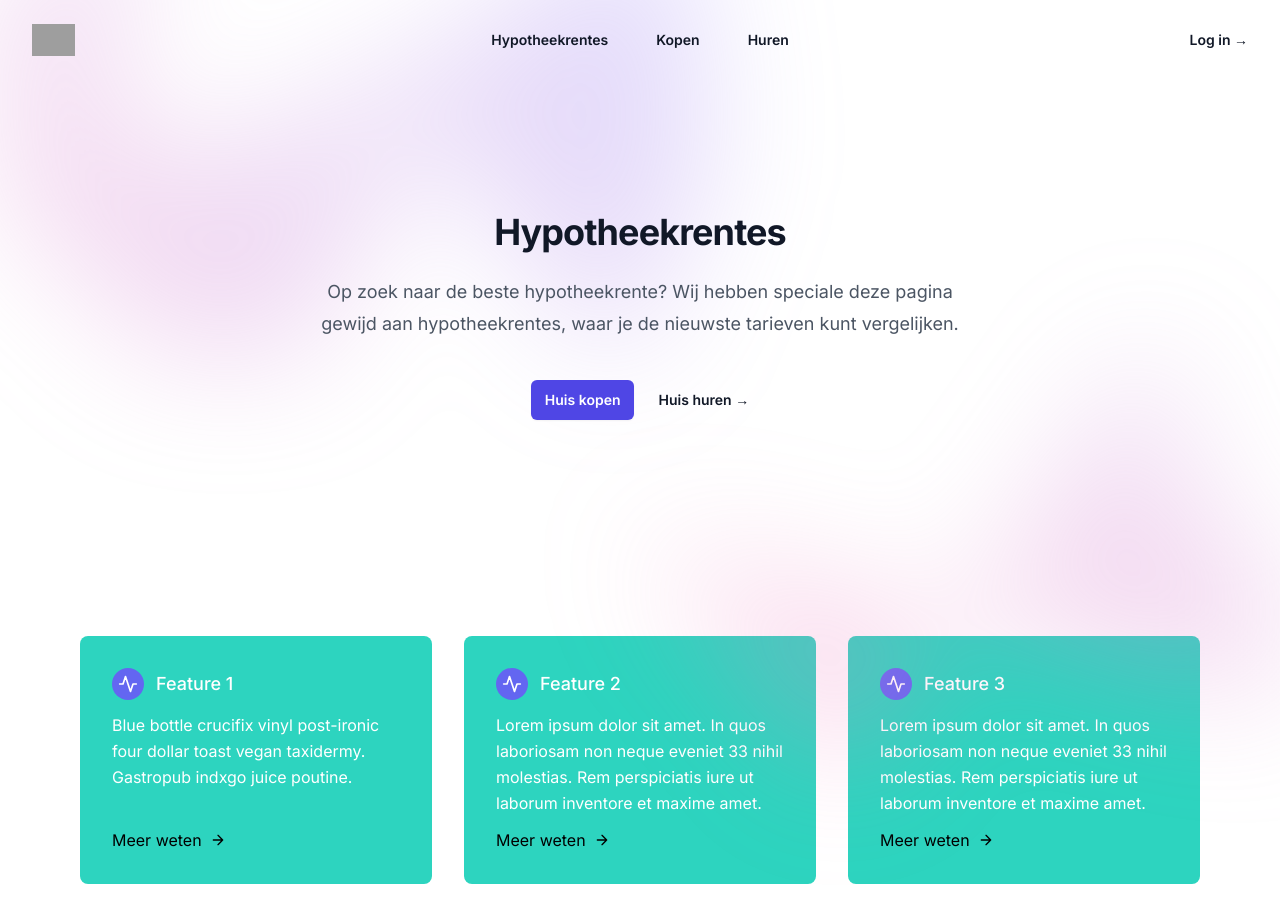
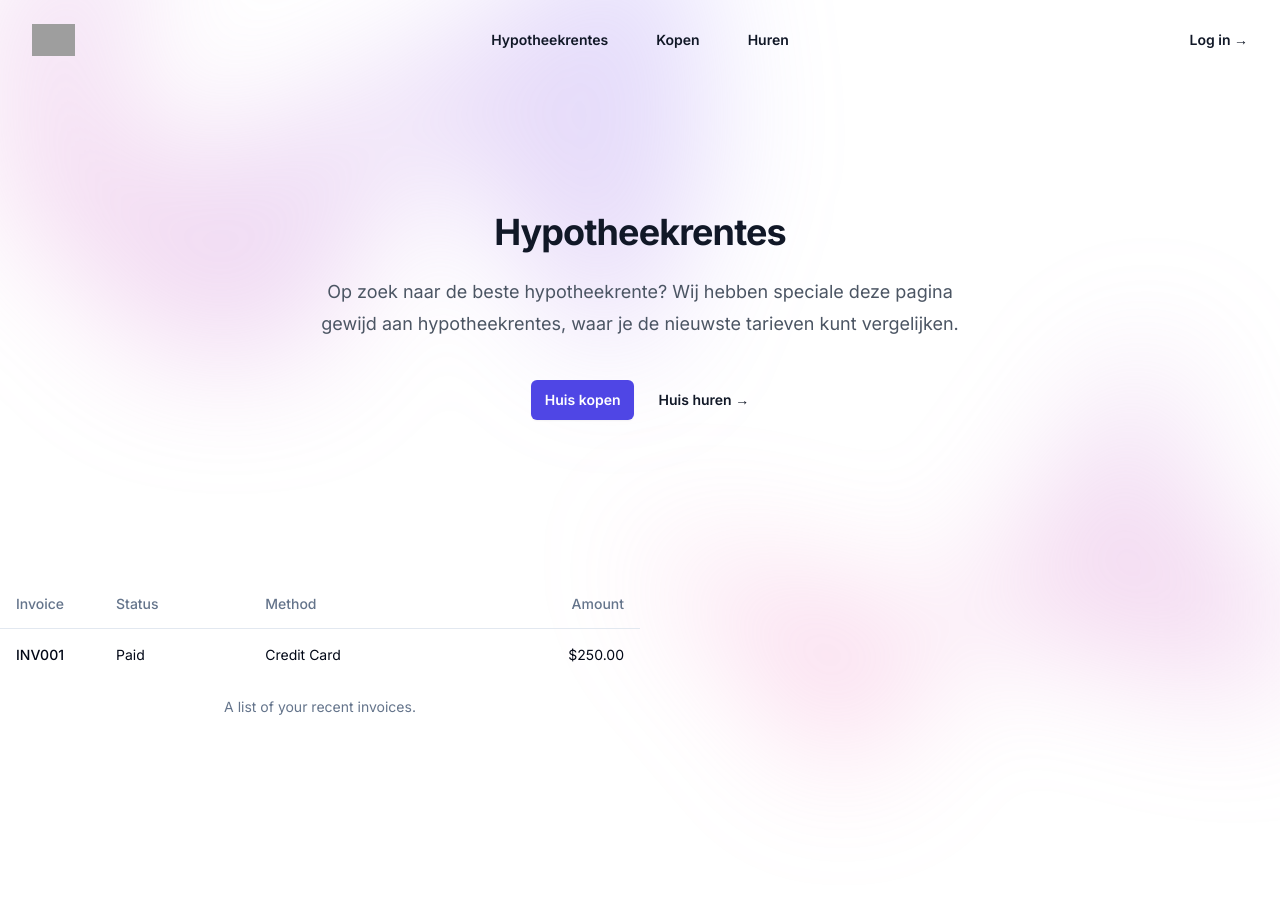
Before and after one commit to larsdeklijne/HuizenMarktData, a Next.js app: page /hypotheekrentes in a window 1280 px wide. After the commit the page ends 800 px from the top, so only its background shows below. Built offline with nearby package versions, Linux system fonts and the light colour scheme; grey boxes are pictures that could not be loaded.

Commit message:
imported shadcn table component, created own custom component from it

```diff
--- a/app/globals.css
+++ b/app/globals.css
@@ -1,3 +1,76 @@
 @tailwind base;
 @tailwind components;
 @tailwind utilities;
+
+@layer base {
+  :root {
+    --background: 0 0% 100%;
+    --foreground: 222.2 84% 4.9%;
+
+    --card: 0 0% 100%;
+    --card-foreground: 222.2 84% 4.9%;
+
+    --popover: 0 0% 100%;
+    --popover-foreground: 222.2 84% 4.9%;
+
+    --primary: 222.2 47.4% 11.2%;
+    --primary-foreground: 210 40% 98%;
+
+    --secondary: 210 40% 96.1%;
+    --secondary-foreground: 222.2 47.4% 11.2%;
+
+    --muted: 210 40% 96.1%;
+    --muted-foreground: 215.4 16.3% 46.9%;
+
+    --accent: 210 40% 96.1%;
+    --accent-foreground: 222.2 47.4% 11.2%;
+
+    --destructive: 0 84.2% 60.2%;
+    --destructive-foreground: 210 40% 98%;
+
+    --border: 214.3 31.8% 91.4%;
+    --input: 214.3 31.8% 91.4%;
+    --ring: 222.2 84% 4.9%;
+
+    --radius: 0.5rem;
+  }
+
+  .dark {
+    --background: 222.2 84% 4.9%;
+    --foreground: 210 40% 98%;
+
+    --card: 222.2 84% 4.9%;
+    --card-foreground: 210 40% 98%;
+
+    --popover: 222.2 84% 4.9%;
+    --popover-foreground: 210 40% 98%;
+
+    --primary: 210 40% 98%;
+    --primary-foreground: 222.2 47.4% 11.2%;
+
+    --secondary: 217.2 32.6% 17.5%;
+    --secondary-foreground: 210 40% 98%;
+
+    --muted: 217.2 32.6% 17.5%;
+    --muted-foreground: 215 20.2% 65.1%;
+
+    --accent: 217.2 32.6% 17.5%;
+    --accent-foreground: 210 40% 98%;
+
+    --destructive: 0 62.8% 30.6%;
+    --destructive-foreground: 210 40% 98%;
+
+    --border: 217.2 32.6% 17.5%;
+    --input: 217.2 32.6% 17.5%;
+    --ring: 212.7 26.8% 83.9%;
+  }
+}
+
+@layer base {
+  * {
+    @apply border-border;
+  }
+  body {
+    @apply bg-background text-foreground;
+  }
+}
--- a/app/hypotheekrentes/page.tsx
+++ b/app/hypotheekrentes/page.tsx
@@ -1,6 +1,7 @@
 import CardGrid from "@/components/CardGrid"
 import Navbar from "@/components/Navbar"
 import PageIntro from "@/components/PageIntro"
+import CustomTable from "@/components/CustomTable"
 
 const page = () => {
   return (
@@ -8,7 +9,7 @@
       <PageIntro title="Hypotheekrentes" button1="Huis kopen" button2="Huis huren"
       href1="/kopen" href2="/huren"
       description="Op zoek naar de beste hypotheekrente? Wij hebben speciale deze pagina gewijd aan hypotheekrentes, waar je de nieuwste tarieven kunt vergelijken."></PageIntro>
-      <CardGrid></CardGrid>
+      <CustomTable></CustomTable>
     </div>
   )
 }
--- /dev/null
+++ b/components/CustomTable.tsx
@@ -0,0 +1,38 @@
+import React from 'react'
+
+import {
+    Table,
+    TableBody,
+    TableCaption,
+    TableCell,
+    TableHead,
+    TableHeader,
+    TableRow,
+} from "@/components/ui/table"
+
+
+const CustomTable = () => {
+  return (
+    <Table className="w-1/2">
+        <TableCaption>A list of your recent invoices.</TableCaption>
+        <TableHeader>
+            <TableRow>
+            <TableHead className="w-[100px]">Invoice</TableHead>
+            <TableHead>Status</TableHead>
+            <TableHead>Method</TableHead>
+            <TableHead className="text-right">Amount</TableHead>
+            </TableRow>
+        </TableHeader>
+        <TableBody>
+            <TableRow>
+            <TableCell className="font-medium">INV001</TableCell>
+            <TableCell>Paid</TableCell>
+            <TableCell>Credit Card</TableCell>
+            <TableCell className="text-right">$250.00</TableCell>
+            </TableRow>
+        </TableBody>
+    </Table>
+  )
+}
+
+export default CustomTable
--- /dev/null
+++ b/components/ui/table.tsx
@@ -0,0 +1,114 @@
+import * as React from "react"
+
+import { cn } from "@/lib/utils"
+
+const Table = React.forwardRef<
+  HTMLTableElement,
+  React.HTMLAttributes<HTMLTableElement>
+>(({ className, ...props }, ref) => (
+  <div className="relative w-full overflow-auto">
+    <table
+      ref={ref}
+      className={cn("w-full caption-bottom text-sm", className)}
+      {...props}
+    />
+  </div>
+))
+Table.displayName = "Table"
+
+const TableHeader = React.forwardRef<
+  HTMLTableSectionElement,
+  React.HTMLAttributes<HTMLTableSectionElement>
+>(({ className, ...props }, ref) => (
+  <thead ref={ref} className={cn("[&_tr]:border-b", className)} {...props} />
+))
+TableHeader.displayName = "TableHeader"
+
+const TableBody = React.forwardRef<
+  HTMLTableSectionElement,
+  React.HTMLAttributes<HTMLTableSectionElement>
+>(({ className, ...props }, ref) => (
+  <tbody
+    ref={ref}
+    className={cn("[&_tr:last-child]:border-0", className)}
+    {...props}
+  />
+))
+TableBody.displayName = "TableBody"
+
+const TableFooter = React.forwardRef<
+  HTMLTableSectionElement,
+  React.HTMLAttributes<HTMLTableSectionElement>
+>(({ className, ...props }, ref) => (
+  <tfoot
+    ref={ref}
+    className={cn("bg-primary font-medium text-primary-foreground", className)}
+    {...props}
+  />
+))
+TableFooter.displayName = "TableFooter"
+
+const TableRow = React.forwardRef<
+  HTMLTableRowElement,
+  React.HTMLAttributes<HTMLTableRowElement>
+>(({ className, ...props }, ref) => (
+  <tr
+    ref={ref}
+    className={cn(
+      "border-b transition-colors hover:bg-muted/50 data-[state=selected]:bg-muted",
+      className
+    )}
+    {...props}
+  />
+))
+TableRow.displayName = "TableRow"
+
+const TableHead = React.forwardRef<
+  HTMLTableCellElement,
+  React.ThHTMLAttributes<HTMLTableCellElement>
+>(({ className, ...props }, ref) => (
+  <th
+    ref={ref}
+    className={cn(
+      "h-12 px-4 text-left align-middle font-medium text-muted-foreground [&:has([role=checkbox])]:pr-0",
+      className
+    )}
+    {...props}
+  />
+))
+TableHead.displayName = "TableHead"
+
+const TableCell = React.forwardRef<
+  HTMLTableCellElement,
+  React.TdHTMLAttributes<HTMLTableCellElement>
+>(({ className, ...props }, ref) => (
+  <td
+    ref={ref}
+    className={cn("p-4 align-middle [&:has([role=checkbox])]:pr-0", className)}
+    {...props}
+  />
+))
+TableCell.displayName = "TableCell"
+
+const TableCaption = React.forwardRef<
+  HTMLTableCaptionElement,
+  React.HTMLAttributes<HTMLTableCaptionElement>
+>(({ className, ...props }, ref) => (
+  <caption
+    ref={ref}
+    className={cn("mt-4 text-sm text-muted-foreground", className)}
+    {...props}
+  />
+))
+TableCaption.displayName = "TableCaption"
+
+export {
+  Table,
+  TableHeader,
+  TableBody,
+  TableFooter,
+  TableHead,
+  TableRow,
+  TableCell,
+  TableCaption,
+}
--- /dev/null
+++ b/lib/utils.ts
@@ -0,0 +1,6 @@
+import { type ClassValue, clsx } from "clsx"
+import { twMerge } from "tailwind-merge"
+
+export function cn(...inputs: ClassValue[]) {
+  return twMerge(clsx(inputs))
+}
--- /dev/null
+++ b/tailwind.config.js
@@ -0,0 +1,76 @@
+/** @type {import('tailwindcss').Config} */
+module.exports = {
+  darkMode: ["class"],
+  content: [
+    './pages/**/*.{ts,tsx}',
+    './components/**/*.{ts,tsx}',
+    './app/**/*.{ts,tsx}',
+    './src/**/*.{ts,tsx}',
+	],
+  theme: {
+    container: {
+      center: true,
+      padding: "2rem",
+      screens: {
+        "2xl": "1400px",
+      },
+    },
+    extend: {
+      colors: {
+        border: "hsl(var(--border))",
+        input: "hsl(var(--input))",
+        ring: "hsl(var(--ring))",
+        background: "hsl(var(--background))",
+        foreground: "hsl(var(--foreground))",
+        primary: {
+          DEFAULT: "hsl(var(--primary))",
+          foreground: "hsl(var(--primary-foreground))",
+        },
+        secondary: {
+          DEFAULT: "hsl(var(--secondary))",
+          foreground: "hsl(var(--secondary-foreground))",
+        },
+        destructive: {
+          DEFAULT: "hsl(var(--destructive))",
+          foreground: "hsl(var(--destructive-foreground))",
+        },
+        muted: {
+          DEFAULT: "hsl(var(--muted))",
+          foreground: "hsl(var(--muted-foreground))",
+        },
+        accent: {
+          DEFAULT: "hsl(var(--accent))",
+          foreground: "hsl(var(--accent-foreground))",
+        },
+        popover: {
+          DEFAULT: "hsl(var(--popover))",
+          foreground: "hsl(var(--popover-foreground))",
+        },
+        card: {
+          DEFAULT: "hsl(var(--card))",
+          foreground: "hsl(var(--card-foreground))",
+        },
+      },
+      borderRadius: {
+        lg: "var(--radius)",
+        md: "calc(var(--radius) - 2px)",
+        sm: "calc(var(--radius) - 4px)",
+      },
+      keyframes: {
+        "accordion-down": {
+          from: { height: 0 },
+          to: { height: "var(--radix-accordion-content-height)" },
+        },
+        "accordion-up": {
+          from: { height: "var(--radix-accordion-content-height)" },
+          to: { height: 0 },
+        },
+      },
+      animation: {
+        "accordion-down": "accordion-down 0.2s ease-out",
+        "accordion-up": "accordion-up 0.2s ease-out",
+      },
+    },
+  },
+  plugins: [require("tailwindcss-animate")],
+}
```
Also changed, not shown: package.json (+10 -1 lines), components.json (added), 1 other file (tests, documents, lock files or other folders).
